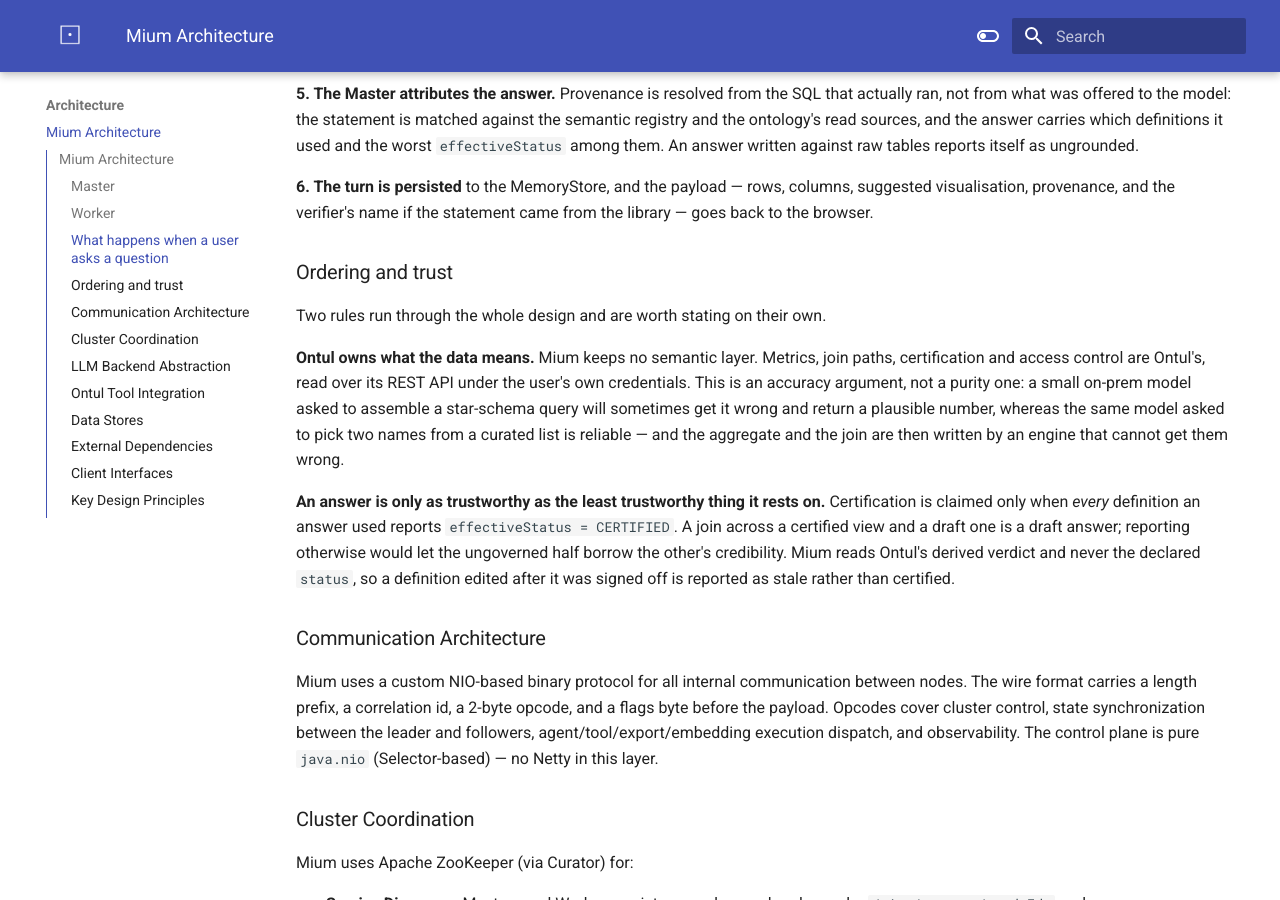
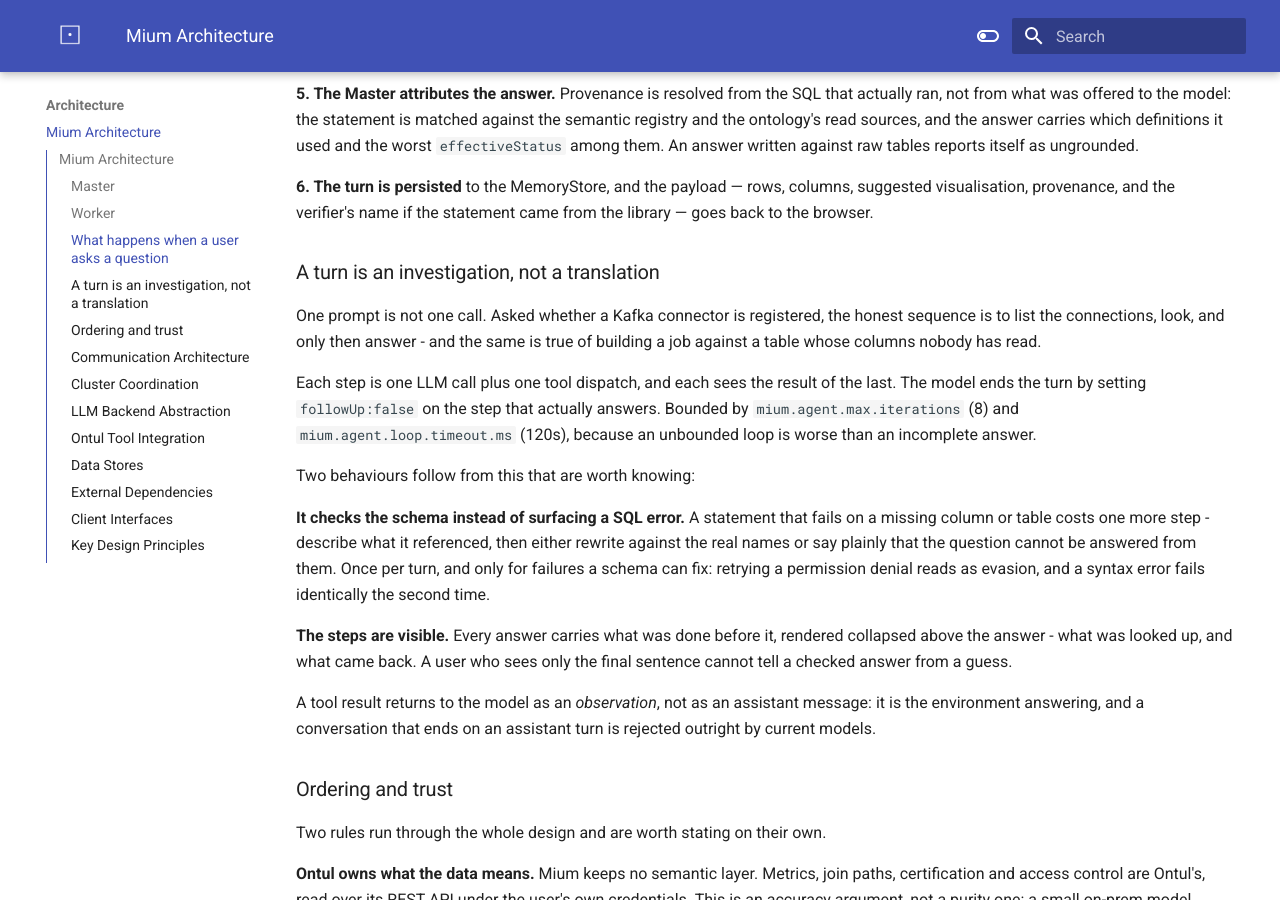
Before and after one commit to cloudcheflabs/mium-docs, an MkDocs documentation site: the page built from docs/architecture/architecture.md, in a window 1280 px wide and 900 px high, scrolled down 2834 px. Built offline with MkDocs 1.6.1 and Material for MkDocs 9.7.7, drawn with Linux system fonts in a browser that asks for light colours; the version menu is left out.

Commit message:
docs: the searches SQL cannot express, and the loop that investigates
Two things shipped without documentation.

Search, as its own page, because it is the clearest thing Mium has that a
SQL-only assistant does not: which retriever kinds exist and what each is for,
the Korean questions that reach them, and how an image search works end to end -
worker CLIP, Ontul retriever, NeorunBase ANN, with Mium never touching NeorunBase
directly. Including the two requirements that are easy to get wrong and produce
plausible nonsense: the catalogue must be embedded with the same model that
embeds queries, and both sides must be normalised or L2 measures magnitude.

And the agent loop in the architecture page: a turn is an investigation, each
step sees the last result, it reads the schema instead of surfacing a SQL error,
and the steps are shown to the user because an answer nobody can see the working
for is indistinguishable from a guess.

mkdocs build --strict passes.

Co-Authored-By: Claude Opus 5 (1M context) <noreply@anthropic.com>

```diff
--- a/docs/architecture/architecture.md
+++ b/docs/architecture/architecture.md
@@ -95,6 +95,35 @@ answer written against raw tables reports itself as ungrounded.
 suggested visualisation, provenance, and the verifier's name if the statement
 came from the library — goes back to the browser.
 
+### A turn is an investigation, not a translation
+
+One prompt is not one call. Asked whether a Kafka connector is registered, the
+honest sequence is to list the connections, look, and only then answer - and the
+same is true of building a job against a table whose columns nobody has read.
+
+Each step is one LLM call plus one tool dispatch, and each sees the result of the
+last. The model ends the turn by setting `followUp:false` on the step that
+actually answers. Bounded by `mium.agent.max.iterations` (8) and
+`mium.agent.loop.timeout.ms` (120s), because an unbounded loop is worse than an
+incomplete answer.
+
+Two behaviours follow from this that are worth knowing:
+
+**It checks the schema instead of surfacing a SQL error.** A statement that fails
+on a missing column or table costs one more step - describe what it referenced,
+then either rewrite against the real names or say plainly that the question
+cannot be answered from them. Once per turn, and only for failures a schema can
+fix: retrying a permission denial reads as evasion, and a syntax error fails
+identically the second time.
+
+**The steps are visible.** Every answer carries what was done before it, rendered
+collapsed above the answer - what was looked up, and what came back. A user who
+sees only the final sentence cannot tell a checked answer from a guess.
+
+A tool result returns to the model as an *observation*, not as an assistant
+message: it is the environment answering, and a conversation that ends on an
+assistant turn is rejected outright by current models.
+
 ### Ordering and trust
 
 Two rules run through the whole design and are worth stating on their own.
--- a/mkdocs.yml
+++ b/mkdocs.yml
@@ -46,6 +46,7 @@ nav:
       - "Configuration": features/configuration.md
       - "Multi-Agent AI Platform": features/multi-agent-platform.md
       - "Grounded Answers": features/grounded-answers.md
+      - "Search: Vector, Text, Graph, Images": features/search.md
       - "Verified Answers": features/verified-answers.md
       - "Instructions": features/instructions.md
       - "Benchmarks": features/benchmarks.md
```
Also changed, not shown: docs/features/search.md (added, +113 -0 lines).
